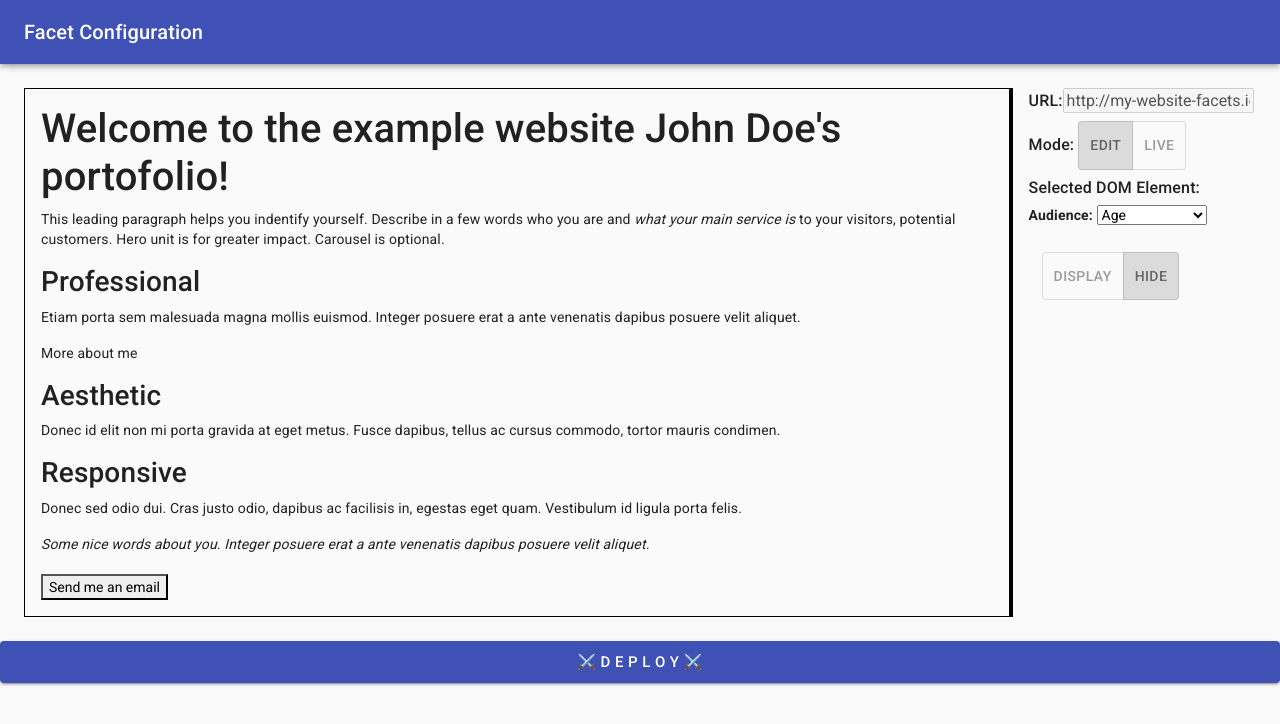
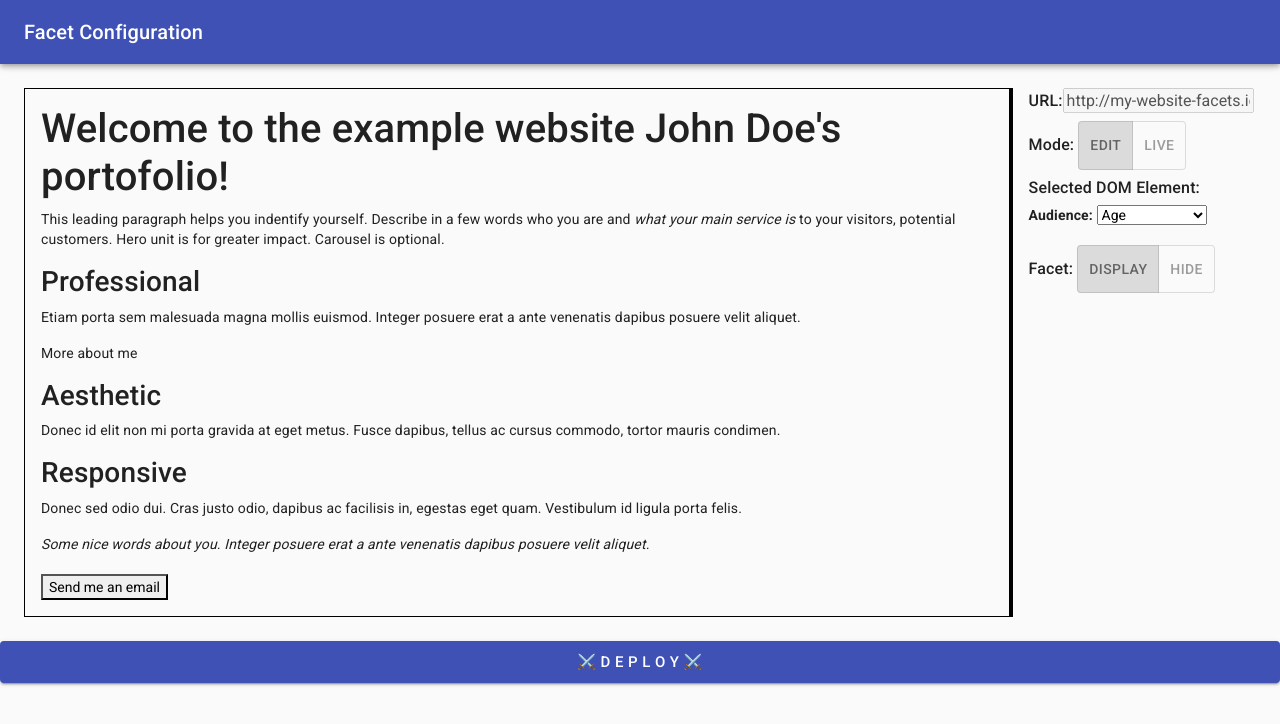
Before and after one commit to facets-io/facets.io, a React (Create React App) app: page / in a window 1280 px wide. Shown: the top 724 px of the page. Built offline with nearby package versions, Linux system fonts and the light colour scheme.

Commit message:
updated UI

```diff
--- a/src/FixedContainer.js
+++ b/src/FixedContainer.js
@@ -1,13 +1,12 @@
-import React, { useState } from 'react';
+import React from 'react';
 import ExampleWebsite from './ExampleWebsite';
 import styled from 'styled-components';
-import { Button } from 'react-bootstrap';
 
 export default function () {
     return <div>
         <div>
             <StyledDiv id="fixed-container">
-                <ExampleWebsite  />
+                <ExampleWebsite />
             </StyledDiv>
         </div>
     </div>
--- /dev/null
+++ b/src/FloatingActionButtonSize.js
@@ -0,0 +1,27 @@
+import React from 'react';
+import { makeStyles } from '@material-ui/core/styles';
+import Fab from '@material-ui/core/Fab';
+import AddIcon from '@material-ui/icons/Add';
+
+const useStyles = makeStyles((theme) => ({
+    margin: {
+        margin: theme.spacing(1),
+    },
+    extendedIcon: {
+        marginRight: theme.spacing(1),
+    },
+}));
+
+export default function FloatingActionButtonSize() {
+    const classes = useStyles();
+
+    return (
+        <div>
+            <div>
+                <Fab color="secondary" aria-label="add" className={classes.margin}>
+                    <AddIcon />
+                </Fab>
+            </div>
+        </div>
+    );
+}
--- a/src/PermanentDrawerLeft.js
+++ b/src/PermanentDrawerLeft.js
@@ -9,8 +9,6 @@ import styled from 'styled-components';
 import 'bootstrap/dist/css/bootstrap.min.css';
 import FixedContainer from './FixedContainer';
 import ToolBox from './ToolBox';
-import { Button } from '@material-ui/core';
-import logo from './facet.png';
 
 const StyledDiv1 = styled.div`
   display: grid;
--- a/src/ToolBox.js
+++ b/src/ToolBox.js
@@ -3,6 +3,7 @@ import $ from 'jquery';
 import styled from 'styled-components';
 import ToggleButton from '@material-ui/lab/ToggleButton';
 import ToggleButtonGroup from '@material-ui/lab/ToggleButtonGroup';
+import FloatingActionButtonSize from './FloatingActionButtonSize';
 
 window.hiddenElementsArray = [];
 
@@ -13,6 +14,7 @@ const StyledDiv = styled.div`
 function ToolBox() {
 
     useEffect(() => {
+        window.selectedDOM = 'main';
         $('#fixed-container *').hover(
             function (e) {
                 $(this).css('border', '1px solid black');
@@ -27,12 +29,10 @@ function ToolBox() {
                 return false;
             }
         ).click((e) => {
-            if(!e.target.id) return;
-            console.log('@CLICK',e.target.id);
-            document.getElementById("ToolBoxLabel").innerHTML = `#${e.target.id}`;
+            if (!e.target.id) return;
+            document.getElementById("ToolBoxLabel").innerHTML = `${e.target.id}`;
             window.selectedDOM = e.target.id;
             changeDisplayHide(e.target.id);
-
         })
 
         const changeDisplayHide = (id) => {
@@ -48,7 +48,7 @@ function ToolBox() {
     }, []);
 
     const [isEdit, setIsEdit] = useState(true);
-    const [shouldDisplay, setShouldDisplay] = useState(true);
+    const [shouldDisplay, setShouldDisplay] = useState(false);
 
     const handleEditLiveChange = (e, newAlignment) => {
         setIsEdit(newAlignment);
@@ -70,7 +70,7 @@ function ToolBox() {
 
     return <StyledDiv>
         <h6>URL:<input value={"http://my-website-facets.io.s3-website-us-west-2.amazonaws.com/"} type="text" name="name" disabled /></h6>
-        <h6>Mode: <ToggleButtonGroup
+        <h6>Mode:{' '}<ToggleButtonGroup
             value={isEdit}
             exclusive
             onChange={handleEditLiveChange}
@@ -90,9 +90,8 @@ function ToolBox() {
             <option>Vulnerabilities</option>
         </select> </div>
         <br></br>
-        <div>
-            <ToggleButtonGroup
-                className="btn btn-default w-100"
+        <h6>
+            Facet:{' '} <ToggleButtonGroup
                 value={shouldDisplay}
                 exclusive
                 onChange={handleDisplayHideChange}
@@ -104,7 +103,7 @@ function ToolBox() {
                     Hide
             </ToggleButton>
             </ToggleButtonGroup>
-        </div>
+        </h6>
     </StyledDiv>
 }
 
```
